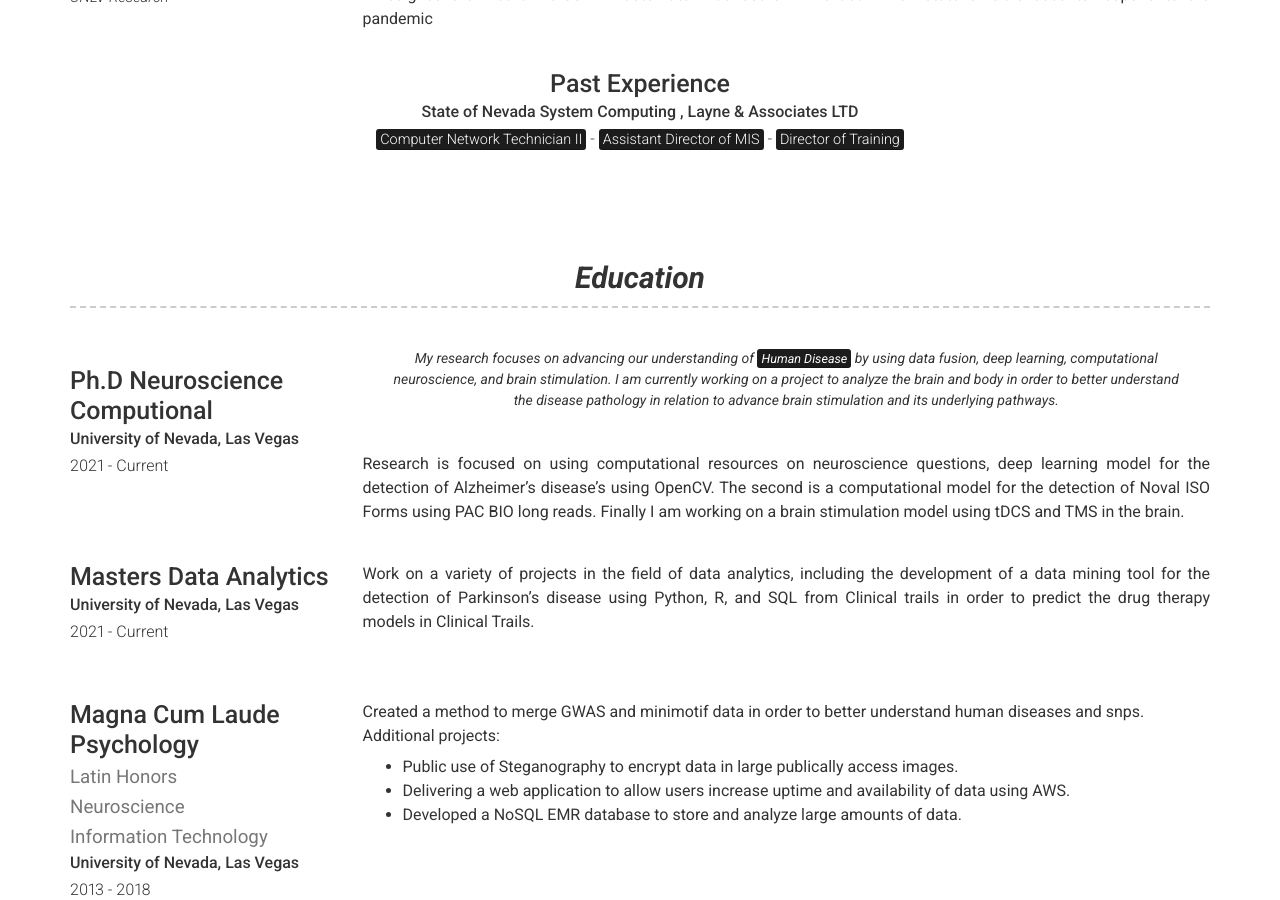
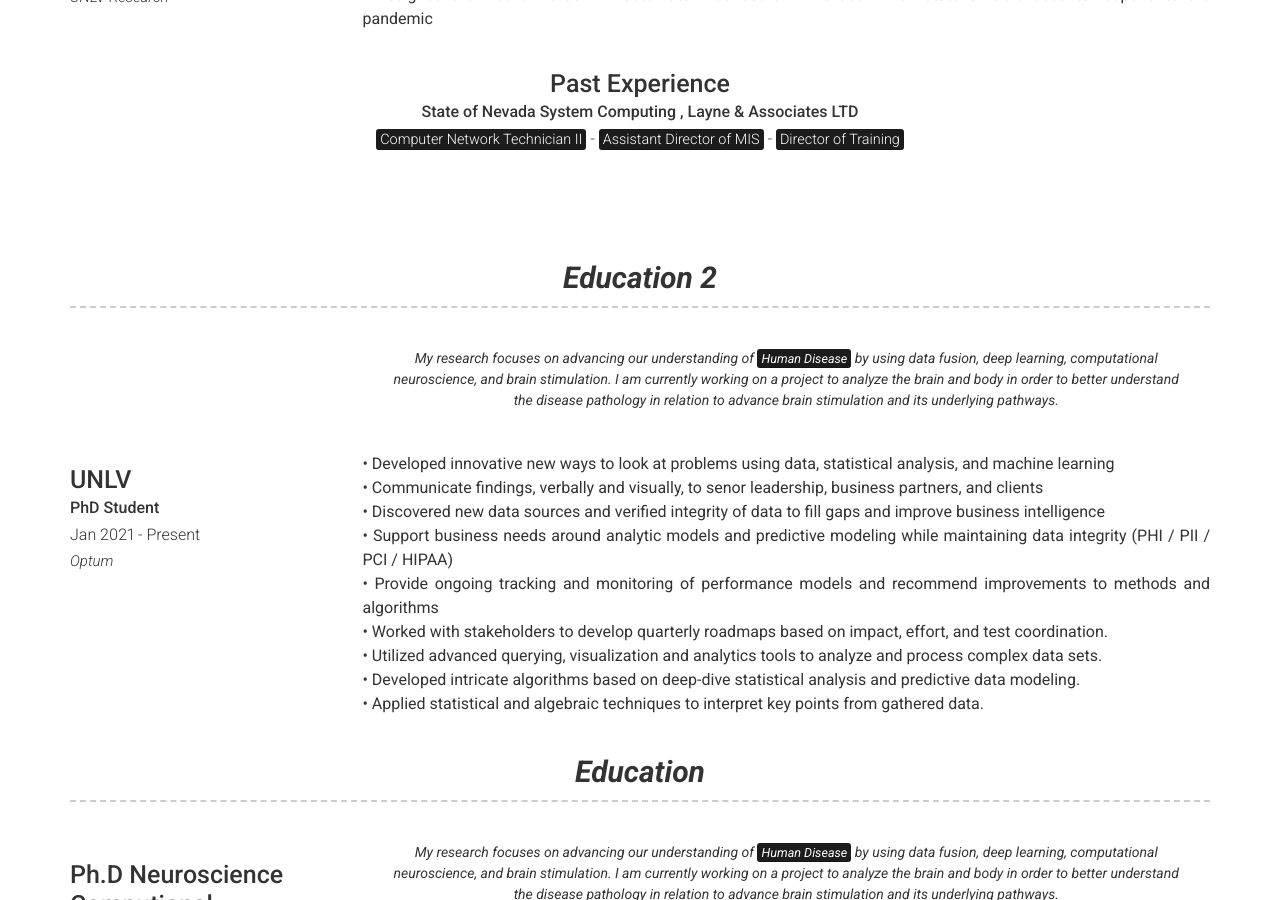
Before and after one commit to ricyoung/ricyoung.github.io, a Jekyll site: the page built from index.md, in a window 1280 px wide and 900 px high, scrolled down 1896 px. Built offline with Jekyll 4.4.1, drawn with Linux system fonts in a browser that asks for light colours; nearby versions of some CDN libraries.

Commit message:
Update _config.yml

```diff
--- a/_config.yml
+++ b/_config.yml
@@ -144,6 +144,28 @@ content:
 
 
 
+
+  - title: Education 2 # Title for the section
+    layout: list # Type of content section (list/text)
+    content:
+      - layout: left
+        title: UNLV
+        link: https://www.optum.com/
+        link_text: Optum
+        sub_title: PhD Student
+        caption: Jan 2021 - Present
+        quote:  My research focuses on advancing our understanding of <mark>Human Disease</mark> by using data fusion, deep learning, computational neuroscience, and brain stimulation. I am currently working on a project to analyze the brain and body in order to better understand the disease pathology in relation to advance brain stimulation and its underlying pathways.
+
+        description:  # | this will include new lines to allow paragraphs
+            <br>• Developed innovative new ways to look at problems using data, statistical analysis, and machine learning
+            <br>• Communicate findings, verbally and visually, to senor leadership, business partners, and clients
+            <br>• Discovered new data sources and verified integrity of data to fill gaps and improve business intelligence
+            <br>• Support business needs around analytic models and predictive modeling while maintaining data integrity (PHI / PII / PCI / HIPAA)
+            <br>• Provide ongoing tracking and monitoring of performance models and recommend improvements to methods and algorithms
+            <br>• Worked with stakeholders to develop quarterly roadmaps based on impact, effort, and test coordination.
+            <br>• Utilized advanced querying, visualization and analytics tools to analyze and process complex data sets.
+            <br>• Developed intricate algorithms based on deep-dive statistical analysis and predictive data modeling.
+            <br>• Applied statistical and algebraic techniques to interpret key points from gathered data.
 
 
 
```
